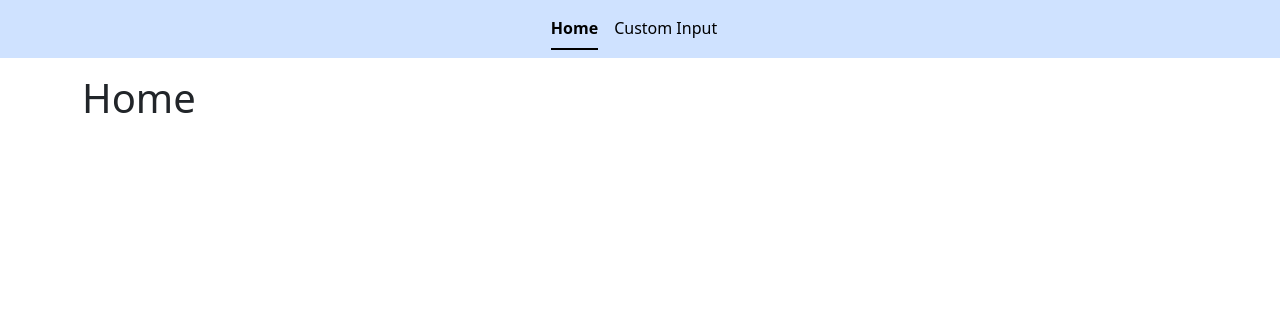
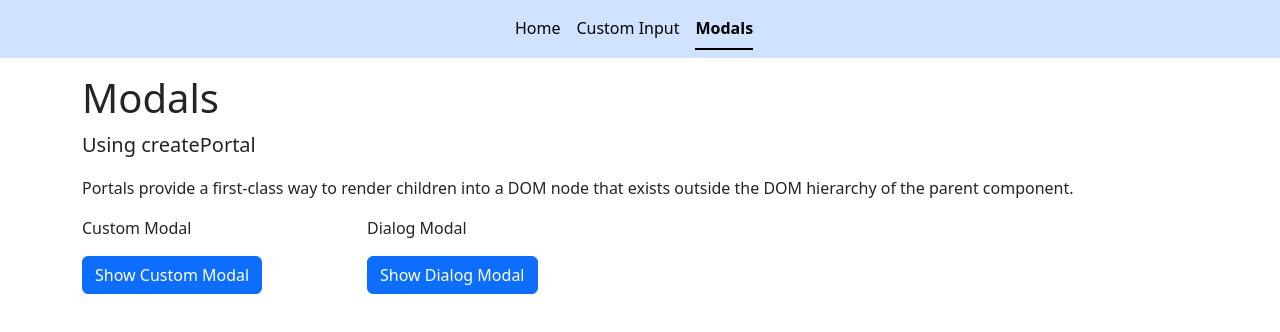
Before and after one commit to jorge-sandoval/reactjs-advanced-demo, a React (Vite) app: page /modals in a window 1280 px wide. Before the commit this address led to /. Shown: the top 332 px of the page. Built offline with nearby package versions, Linux system fonts and the light colour scheme.

Commit message:
createPortal. Custom && Dialog Modal

```diff
--- a/index.html
+++ b/index.html
@@ -14,6 +14,7 @@
   </head>
   <body>
     <div id="root"></div>
+    <div id="modal-container"></div>
     <script type="module" src="/src/main.tsx"></script>
   </body>
 </html>
--- /dev/null
+++ b/src/components/CustomModal.tsx
@@ -0,0 +1,56 @@
+import { ReactNode, useEffect } from 'react';
+import { createPortal } from 'react-dom';
+
+type CustomModalProps = {
+  isOpen: boolean;
+  title?: string;
+  onClose: () => void;
+  children?: ReactNode;
+};
+
+export default function CustomModal({
+  isOpen,
+  title,
+  onClose,
+  children,
+}: CustomModalProps) {
+  useEffect(() => {
+    const handleEscape = (event: KeyboardEvent) => {
+      if (event.key === 'Escape') {
+        onClose();
+      }
+    };
+
+    document.addEventListener('keydown', handleEscape);
+
+    return () => {
+      document.removeEventListener('keydown', handleEscape);
+    };
+  }, [onClose]);
+
+  return createPortal(
+    <>
+      <div
+        className={`modal modal-sheet position-fixed bg-dark bg-opacity-25 ${
+          isOpen ? 'd-flex justify-content-center align-items-center' : 'd-none'
+        }`}
+      >
+        <div className="modal-dialog w-100">
+          <div className="modal-content">
+            <div className="modal-header">
+              <h5>{title}</h5>
+              <button className="btn-close" onClick={() => onClose()} />
+            </div>
+            <div className="modal-body">{children}</div>
+            <div className="modal-footer">
+              <button className="btn btn-primary" onClick={() => onClose()}>
+                Accept
+              </button>
+            </div>
+          </div>
+        </div>
+      </div>
+    </>,
+    document.querySelector('#modal-container') as HTMLElement
+  );
+}
--- /dev/null
+++ b/src/components/DialogModal.tsx
@@ -0,0 +1,65 @@
+import { ReactNode, useEffect, useRef } from 'react';
+import { createPortal } from 'react-dom';
+
+type DialogModalProps = {
+  isOpen: boolean;
+  title?: string;
+  onClose: () => void;
+  children?: ReactNode;
+};
+
+export default function DialogModal({
+  isOpen,
+  title,
+  onClose,
+  children,
+}: DialogModalProps) {
+  const dialogRef = useRef<HTMLDialogElement>(null);
+
+  useEffect(() => {
+    const dialog = dialogRef.current;
+    if (!dialog) return;
+
+    if (isOpen) {
+      dialog.showModal();
+    } else {
+      dialog.close();
+    }
+  }, [isOpen]);
+
+  useEffect(() => {
+    const dialog = dialogRef.current;
+    if (!dialog) return;
+
+    dialog.addEventListener('close', onClose);
+
+    return () => {
+      dialog.removeEventListener('close', onClose);
+    };
+  }, [onClose]);
+
+  return createPortal(
+    <>
+      <dialog
+        className="border border-1 border-secondary-subtle rounded p-0"
+        ref={dialogRef}
+      >
+        <div className="modal-dialog">
+          <div className="modal-content">
+            <div className="modal-header justify-content-between p-3 border-bottom">
+              <h5>{title}</h5>
+              <button className="btn-close" onClick={() => onClose()} />
+            </div>
+            <div className="modal-body p-3 border-bottom">{children}</div>
+            <div className="modal-footer p-3">
+              <button className="btn btn-primary" onClick={() => onClose()}>
+                Accept
+              </button>
+            </div>
+          </div>
+        </div>
+      </dialog>
+    </>,
+    document.querySelector('#modal-container') as HTMLElement
+  );
+}
--- a/src/components/NavLayout.tsx
+++ b/src/components/NavLayout.tsx
@@ -21,6 +21,11 @@ const NavLayout = () => {
               Custom Input
             </NavLink>
           </li>
+          <li className="nav-item">
+            <NavLink className="nav-link link-body-emphasis" to="/modals">
+              Modals
+            </NavLink>
+          </li>
         </ul>
       </nav>
 
--- /dev/null
+++ b/src/components/PageHeader.tsx
@@ -0,0 +1,14 @@
+export default function PageHeader({
+  title,
+  subTitle,
+}: {
+  title: string;
+  subTitle: string;
+}) {
+  return (
+    <header>
+      <h1 className="display-6 fw-medium">{title}</h1>
+      <p className="lead">{subTitle}</p>
+    </header>
+  );
+}
--- a/src/pages/ForwardRef/ForwardRef.tsx
+++ b/src/pages/ForwardRef/ForwardRef.tsx
@@ -25,7 +25,7 @@ function ForwardRef() {
 
       <div className="row">
         <form
-          className="col-xs-12 col-sm-10 col-md-8 col-lg-6 col-xl-5 col-xxl-4"
+          className="col-12 col-sm-10 col-md-8 col-lg-6 col-xl-5 col-xxl-4"
           onSubmit={handleSubmit}
         >
           <label htmlFor="input" className="form-label">
--- /dev/null
+++ b/src/pages/Portals/Portals.tsx
@@ -0,0 +1,70 @@
+import { useState } from 'react';
+import CustomModal from '../../components/CustomModal';
+import PageHeader from '../../components/PageHeader';
+import DialogModal from '../../components/DialogModal';
+
+function Portals() {
+  const [showModal, setShowModal] = useState(false);
+  const [showDialogModal, setDialogShowModal] = useState(false);
+
+  return (
+    <>
+      <PageHeader title="Modals" subTitle="Using createPortal" />
+
+      <div className="row">
+        <div className="col">
+          <p>
+            Portals provide a first-class way to render children into a DOM node
+            that exists outside the DOM hierarchy of the parent component.
+          </p>
+        </div>
+      </div>
+
+      <div className="row">
+        <div className="col-6 col-md-4 col-lg-3">
+          <p>Custom Modal</p>
+          <button
+            className="btn btn-primary mb-3"
+            onClick={() => setShowModal(true)}
+          >
+            Show Custom Modal
+          </button>
+
+          <CustomModal
+            title="Custom Modal"
+            isOpen={showModal}
+            onClose={() => setShowModal(false)}
+          >
+            <p>
+              This is a custom modal. It uses createPortal to render the modal
+              outside the root element.
+            </p>
+          </CustomModal>
+        </div>
+
+        <div className="col-6 col-md-4 col-lg-3">
+          <p>Dialog Modal</p>
+          <button
+            className="btn btn-primary mb-3"
+            onClick={() => setDialogShowModal(true)}
+          >
+            Show Dialog Modal
+          </button>
+
+          <DialogModal
+            title="Dialog Modal"
+            isOpen={showDialogModal}
+            onClose={() => setDialogShowModal(false)}
+          >
+            <p>
+              This is a dialog modal. It uses createPortal to render the modal
+              outside the root element.
+            </p>
+          </DialogModal>
+        </div>
+      </div>
+    </>
+  );
+}
+
+export default Portals;
--- a/src/router.tsx
+++ b/src/router.tsx
@@ -2,6 +2,7 @@ import { Navigate, createBrowserRouter } from 'react-router-dom';
 import NavLayout from './components/NavLayout';
 import RouteError from './components/RouterError';
 import ForwardRef from './pages/ForwardRef/ForwardRef';
+import Portals from './pages/Portals/Portals';
 
 const router = createBrowserRouter([
   {
@@ -13,6 +14,7 @@ const router = createBrowserRouter([
         children: [
           { index: true, element: <h1> Home</h1> },
           { path: 'custom-input', element: <ForwardRef /> },
+          { path: 'modals', element: <Portals /> },
           { path: '*', element: <Navigate to="/" /> },
         ],
       },
```
